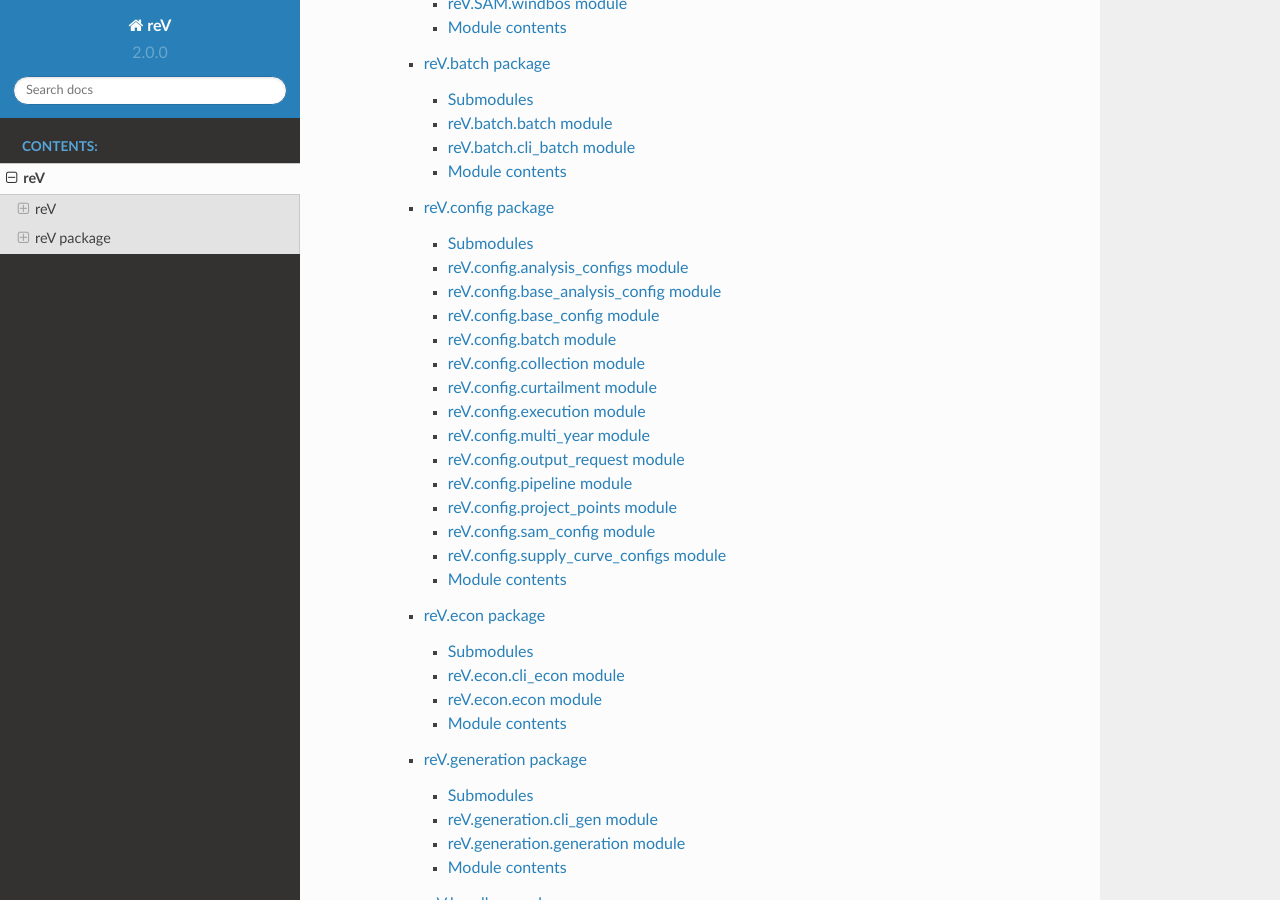
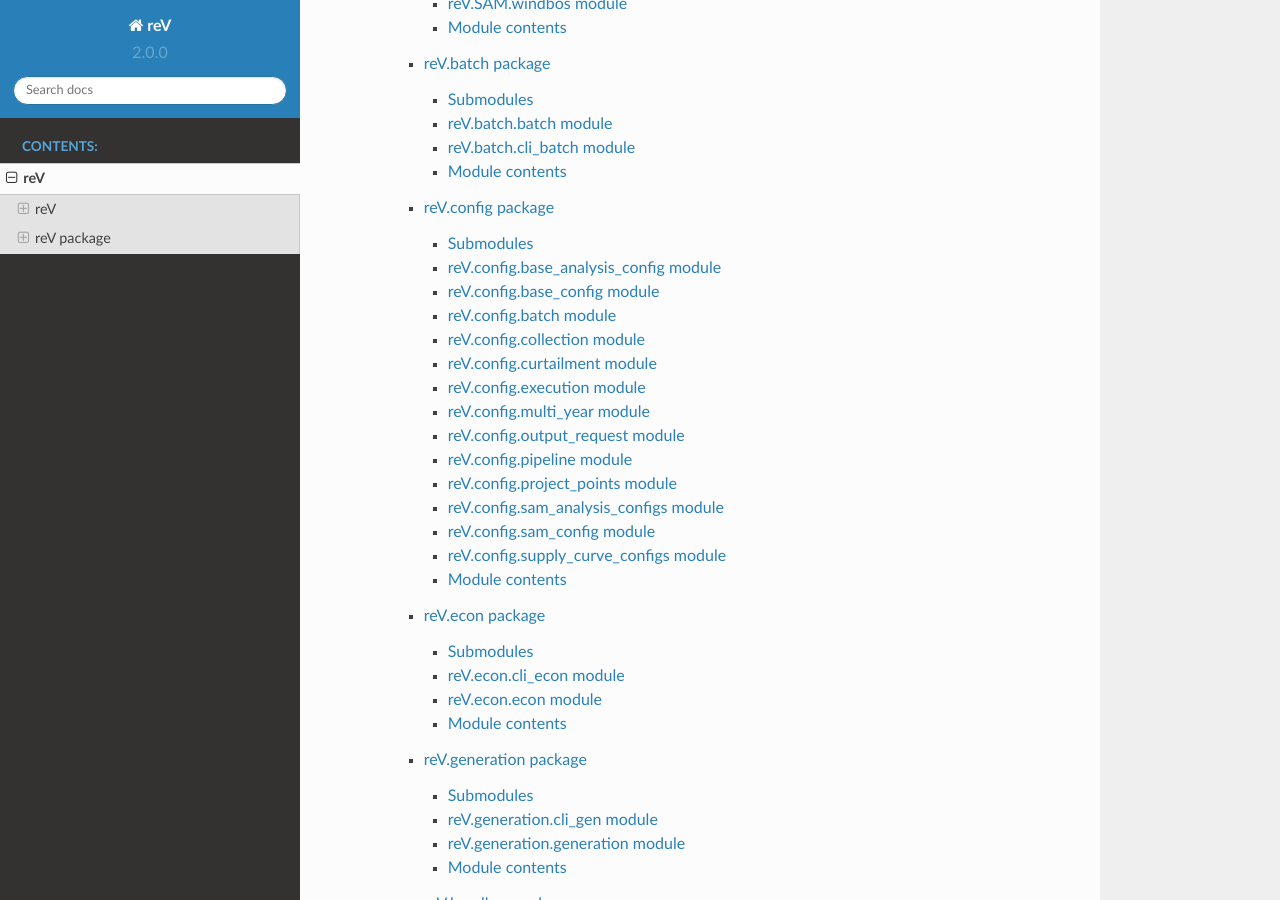
Before and after one commit to NREL/reV, a Sphinx documentation site: the page built from docs/source/reV.rst, in a window 1280 px wide and 900 px high, scrolled down 852 px. Built offline with Sphinx 7.4.7 and the Read the Docs theme 2.0.0, drawn with Linux system fonts in a browser that asks for light colours; some of the changed lines change nothing that is shown.

Commit message:
update docs

```diff
--- a/docs/source/reV/reV.config.rst
+++ b/docs/source/reV/reV.config.rst
@@ -3,14 +3,6 @@ reV.config package
 
 Submodules
 ----------
-
-reV.config.analysis\_configs module
------------------------------------
-
-.. automodule:: reV.config.analysis_configs
-   :members:
-   :undoc-members:
-   :show-inheritance:
 
 reV.config.base\_analysis\_config module
 ----------------------------------------
@@ -92,6 +84,14 @@ reV.config.project\_points module
    :undoc-members:
    :show-inheritance:
 
+reV.config.sam\_analysis\_configs module
+----------------------------------------
+
+.. automodule:: reV.config.sam_analysis_configs
+   :members:
+   :undoc-members:
+   :show-inheritance:
+
 reV.config.sam\_config module
 -----------------------------
 
```
